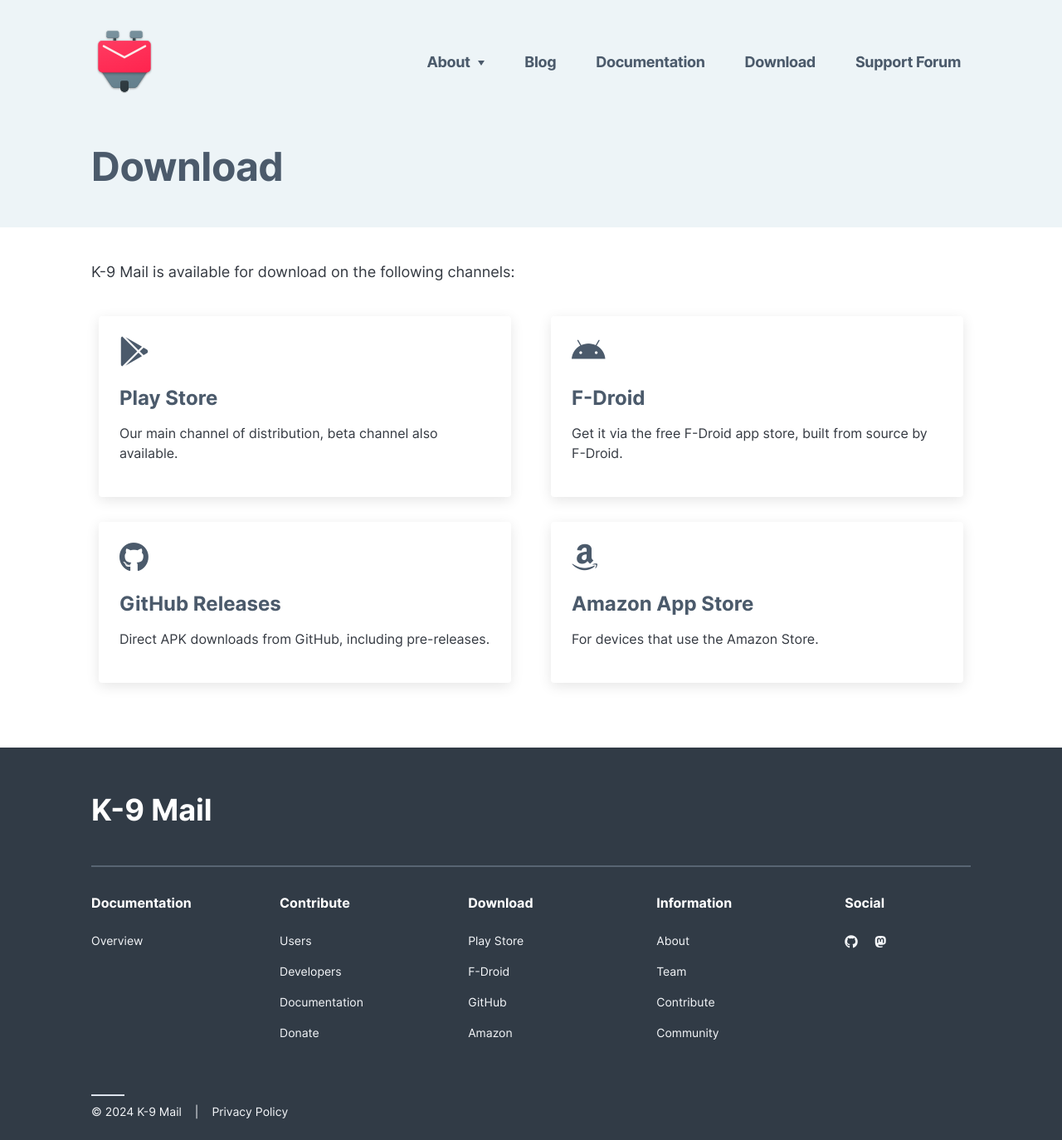
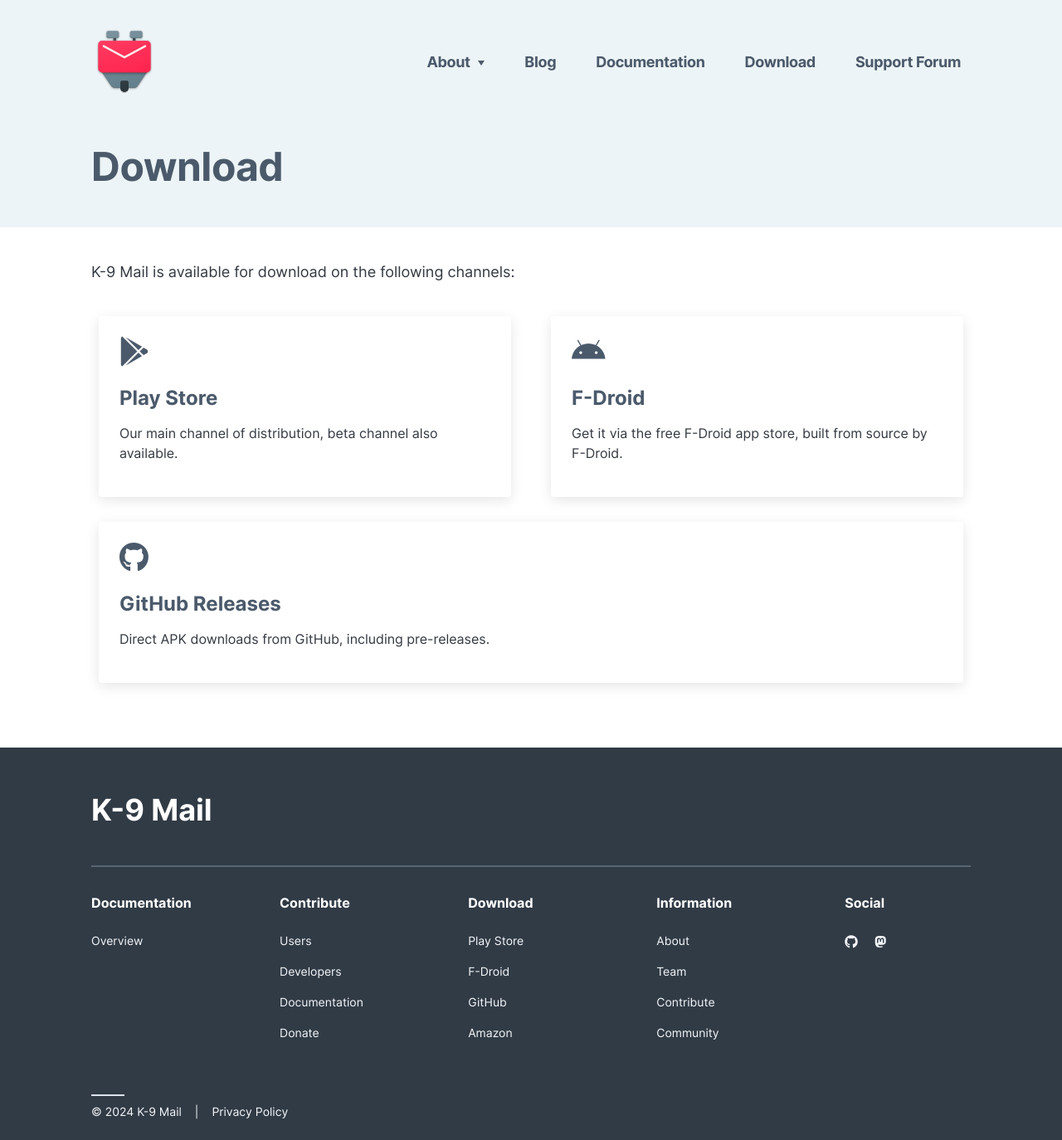
Before and after one commit to k9mail/k9mail.app, a Jekyll site: the page built from download.html, in a window 1280 px wide. Shown: the whole page at 83% size. Built offline with Jekyll 4.4.1, drawn with Linux system fonts in a browser that asks for light colours.

Commit message:
Removed Amazon link, fixes #222

```diff
--- a/download.html
+++ b/download.html
@@ -43,14 +43,6 @@ title: Download
           <p>Direct APK downloads from GitHub, including pre-releases.</p>
         </a>
       </div>
-      <div class="col mx-3 gallery-item project-card full-width-sm">
-        <a class="text-dark stretched-link" target="_blank" rel="noopener"
-          href="https://www.amazon.com/K-9-Dog-Walkers-Mail/dp/B004JK61K0/">
-          <i class="fab fa-amazon size-36 text-main mb-3"></i>
-          <h3 class="text-main weight-700">Amazon App Store</h3>
-          <p>For devices that use the Amazon Store.</p>
-        </a>
-      </div>
     </div>
   </div>
 </div>
```
